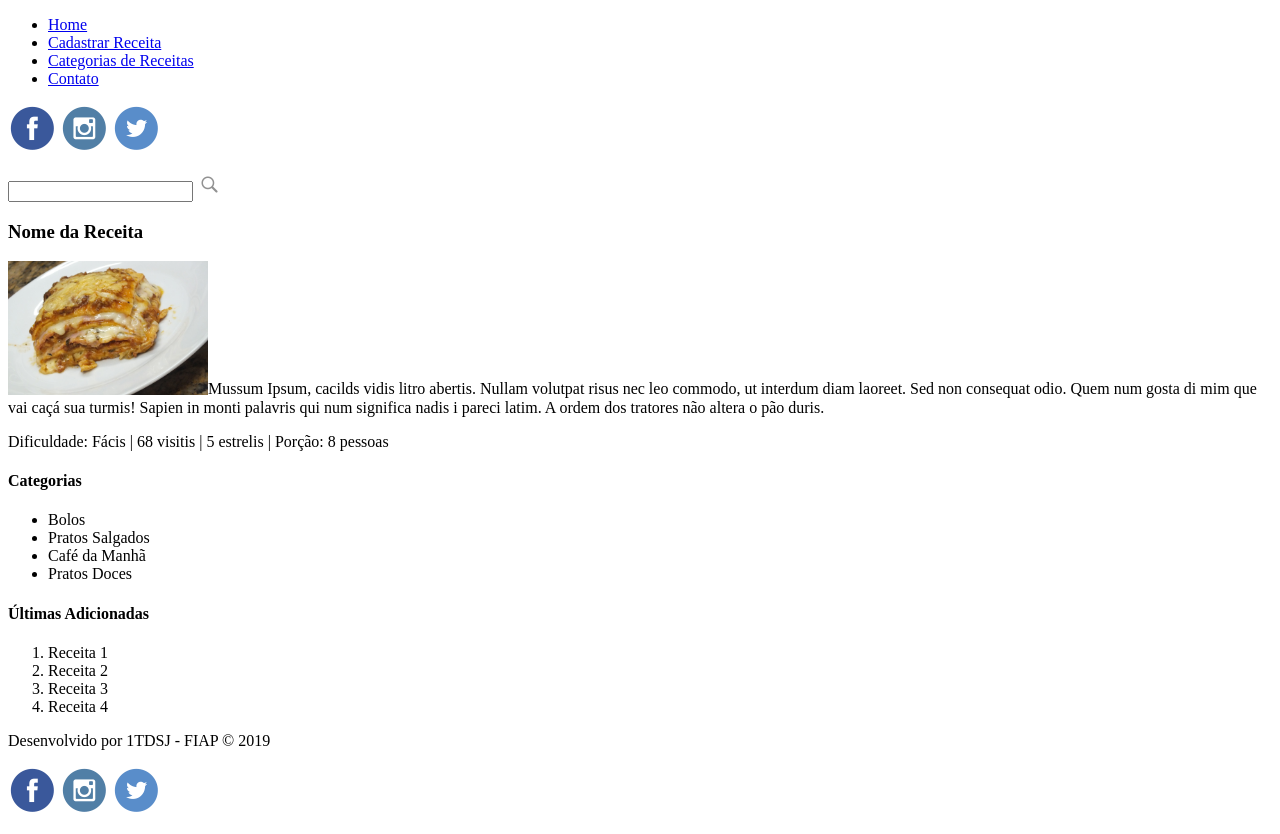
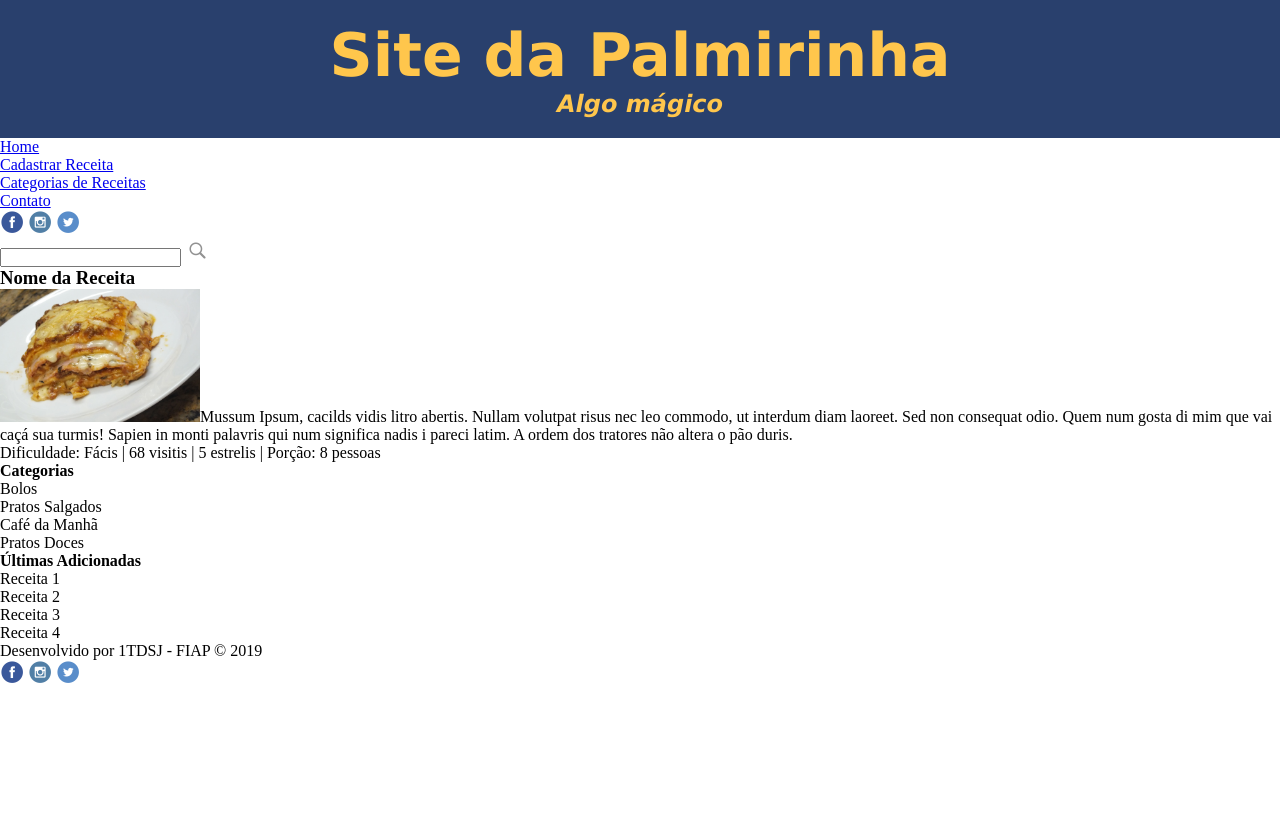
Before and after one commit to Lightsd7/site-receitas-sra-x, a plain HTML site: page index.html in a window 1280 px wide. After the commit the page ends 800 px from the top, so only its background shows below. Drawn offline with Linux system fonts and the light colour scheme.

Commit message:
Aprendendo CSS, magica

```diff
--- a/index.html
+++ b/index.html
@@ -2,14 +2,48 @@
 <html>
 
 <head>
+    <meta charset="utf-8"/>
     <title>Receitas Sra. X</title>
+    <style type="text/css">
+        *{
+            padding: 0;
+            margin: 0;
+            font: 13px Arial, Verdana, Sans-Serif black;
+
+        }
+
+        #banner{
+            background-color: #29406D;
+            padding:20px;
+            text-align: center;
+        }
+
+        #banner h1{
+            font-size: 60px;
+            font-family: Verdana, Arial, Sans-Serif;
+            color: #FFC64C;
+        }
+
+        #banner h2{
+            font-family: Verdana, Arial, Sans-Serif;
+            color: #FFC64C;
+            font-style: italic;
+        }
+
+        #redes-sociais img{
+            height: 24px;
+
+        }
+    </style>
 </head>
 
 <body>
     <div id="cabecalho">
+        <!-- <div id="cabecalho" style="padding:0; margin:0; background-color: grey"> deixar o fundo da cor que eu queira-->
         <div id="banner">
             <!--Inserir a figura do banner-->
-
+            <h1>Site da Palmirinha</h1>
+            <h2>Algo mágico</h2>
         </div>
 
         <div id="menu">
@@ -30,12 +64,12 @@
         </div>
 
         <div id="links-importantes">
-            <p id="redes-sociais">
+            <div id="redes-sociais">
                 <img src="img/iconfinder_facebook_circle_color_107175.png" />
                 <img src="img/iconfinder_instagram_circle_color_107172.png" />
                 <img src="img/iconfinder_twitter_circle_color_107170.png" />
                 <!-- <img src="img/iconfinder_youtube_circle_color_107167.png"/> -->
-            </p>
+            </div>
             <p>
                 <input type="search" name="pesquisa" />
                 <input type="image" name="lupa" alt="pesquisar" src="img/search_314478.png" />
@@ -79,12 +113,12 @@
 
     <div id="rodape">
         <p>Desenvolvido por 1TDSJ - FIAP &copy; 2019</p>
-        <p id="redes-sociais">
+        <div id="redes-sociais">
             <img src="img/iconfinder_facebook_circle_color_107175.png" />
             <img src="img/iconfinder_instagram_circle_color_107172.png" />
             <img src="img/iconfinder_twitter_circle_color_107170.png" />
             <!-- <img src="img/iconfinder_youtube_circle_color_107167.png"/> -->
-        </p>
+        </div>
     </div>
 </body>
 
```
